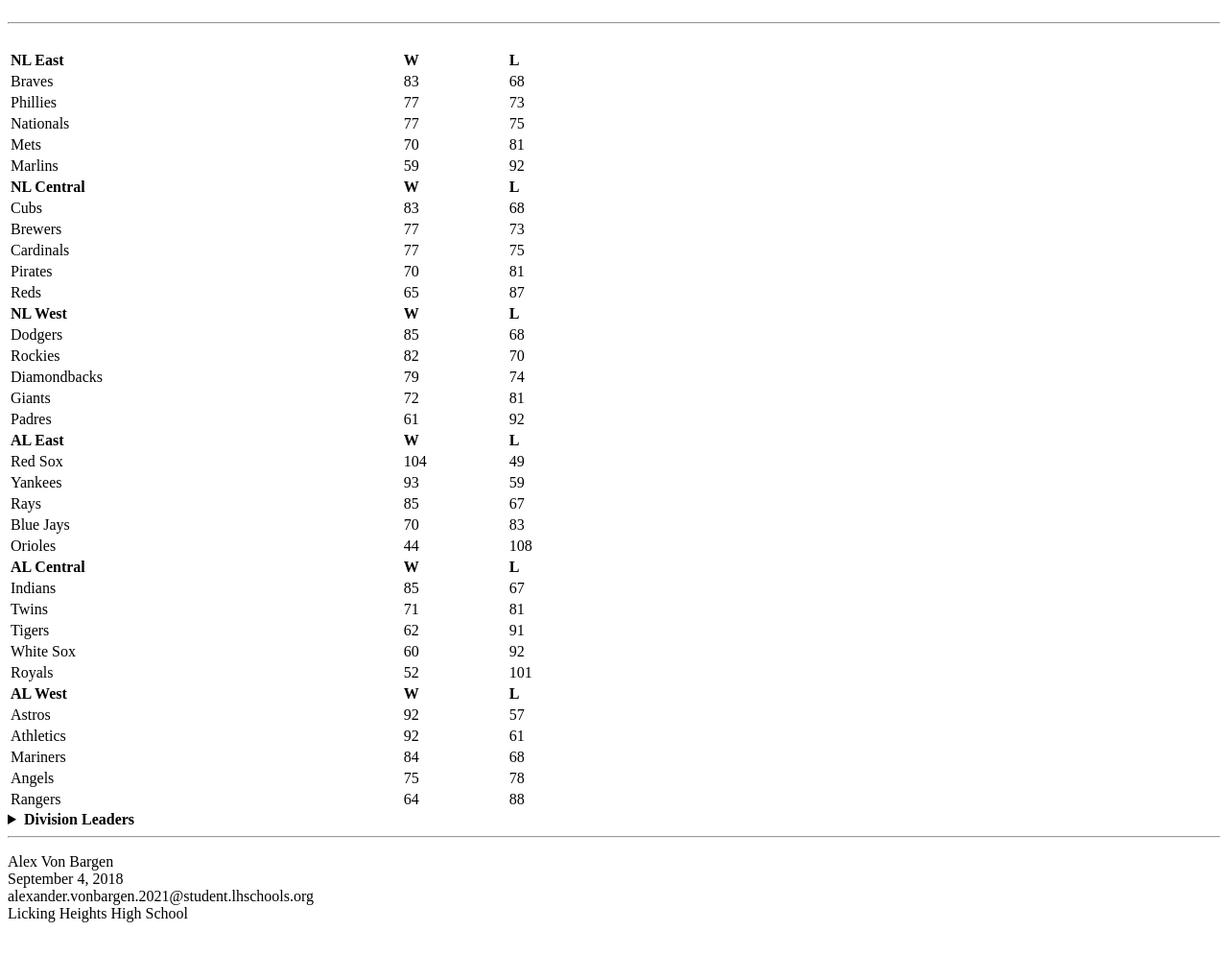
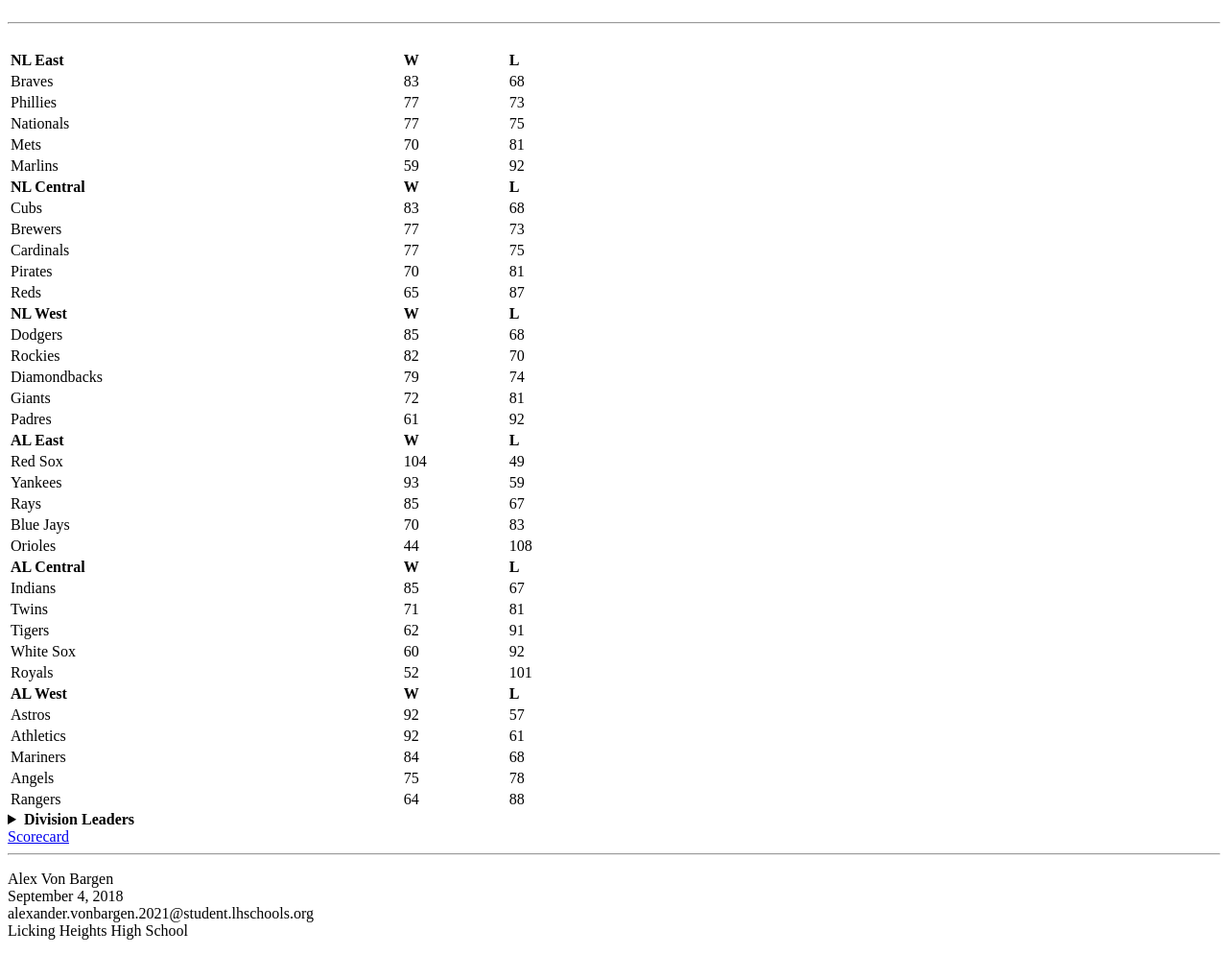
Before and after one commit to avonbargen17/MyWebsite, a plain HTML site: page standings.html in a window 1280 px wide. Shown: the part 101-1096 px from the top of the page at 96% size. Drawn offline with Linux system fonts and the light colour scheme.

Commit message:
The Actual Real Final

```diff
--- a/standings.html
+++ b/standings.html
@@ -227,6 +227,8 @@
       <p>NL West - Los Angeles Dodgers</p>
     </details>
 
+    <a href="http://www.baseballscorecard.com/downloads/pcscorecard.pdf" download="true">Scorecard</a>
+
     </main>
 
       <hr>
```
